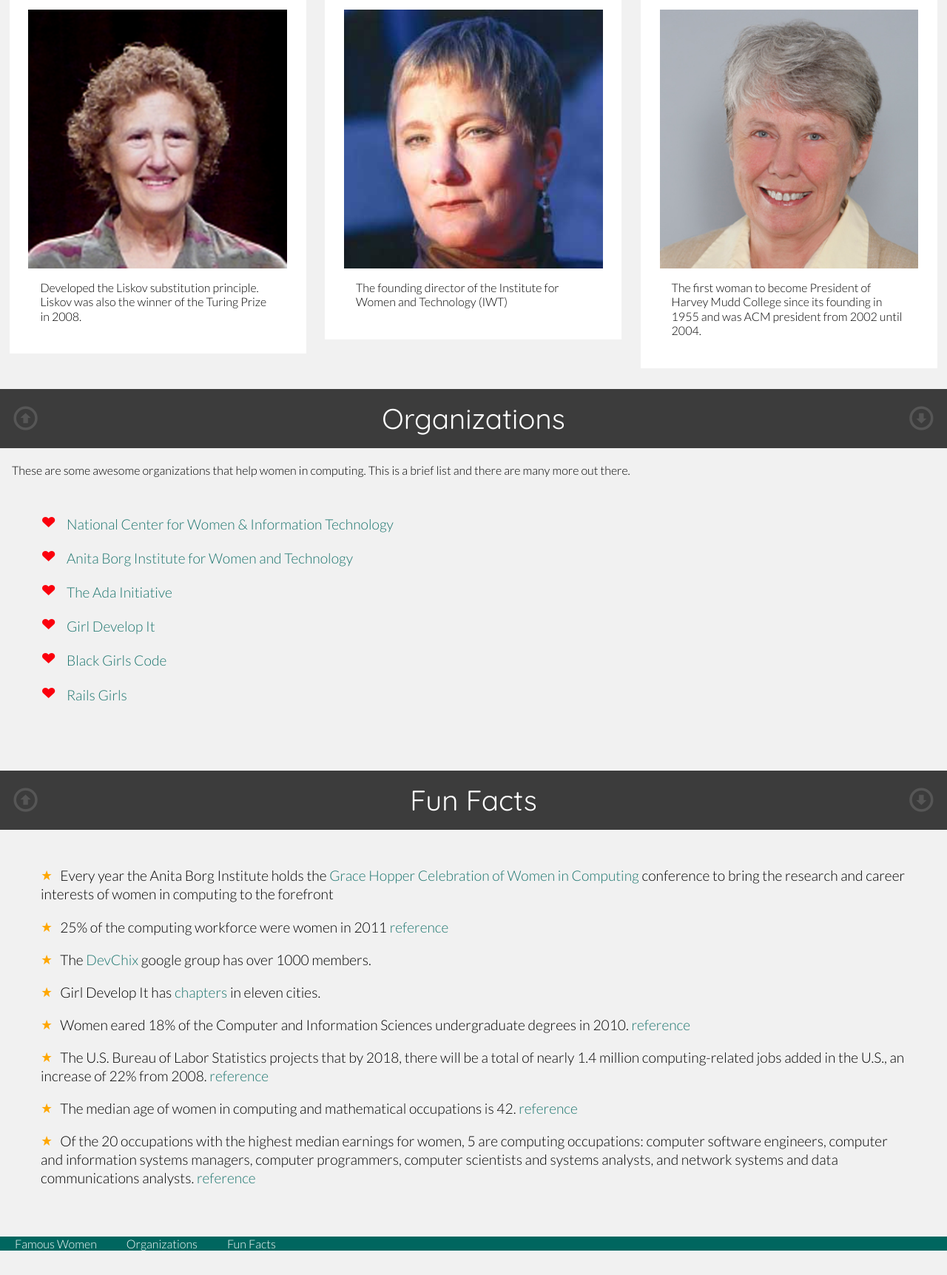
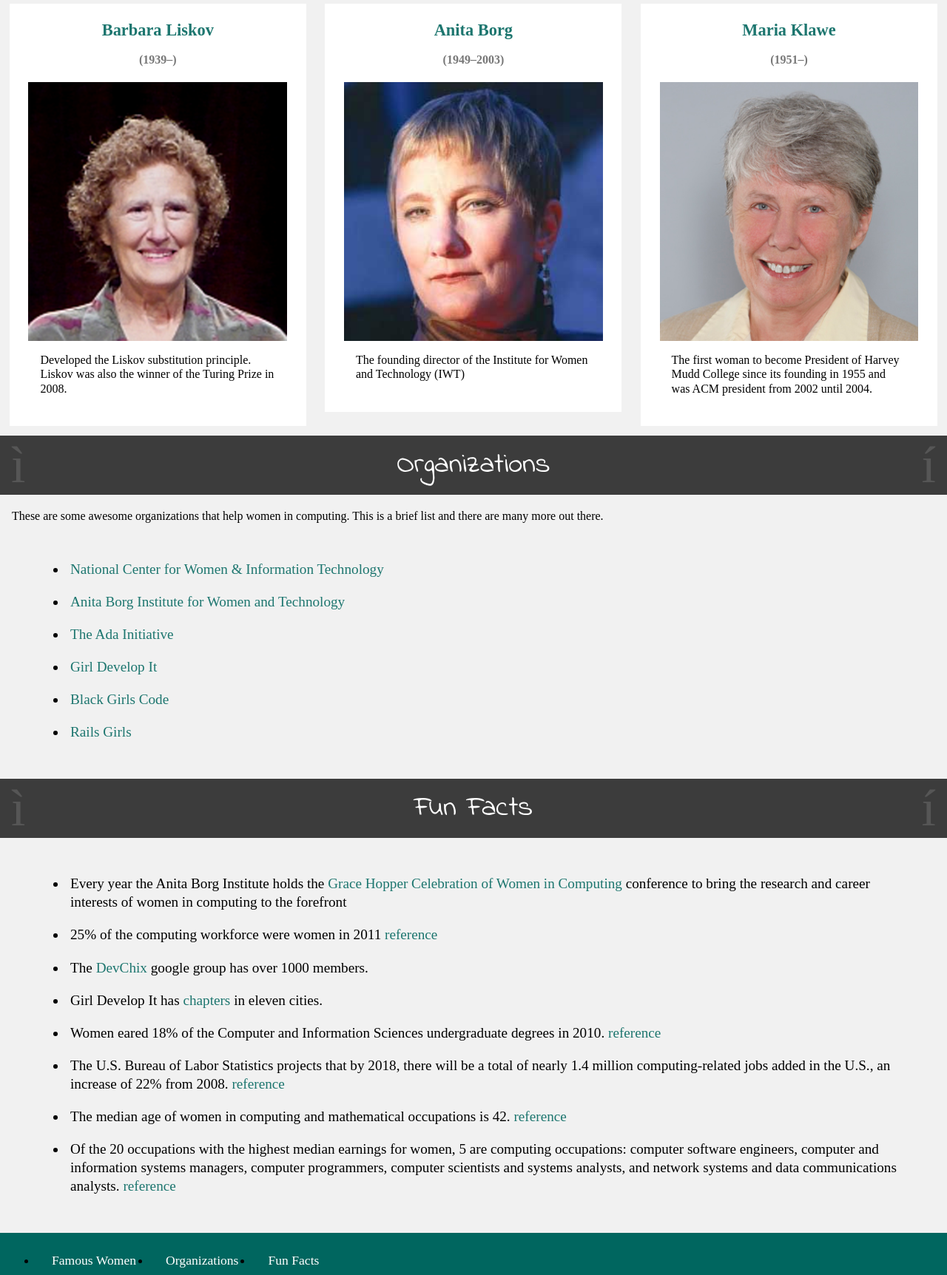
Before and after one commit to Hinkdogg/Hinkdogg.github.io, a plain HTML site: page unit1_projects/class1/completed/index.html in a window 1280 px wide. Shown: the part 896-2620 px from the top of the page at 74% size. Before the commit the page ends 2592 px from the top, so only its background shows below. Drawn offline with Linux system fonts and the light colour scheme.

Commit message:
updating index.html

```diff
--- a/unit1_projects/class1/completed/index.html
+++ b/unit1_projects/class1/completed/index.html
@@ -3,14 +3,13 @@
   <head>
     <title>Women in Computing</title>
     <meta http-equiv="Content-Type" content="text/html; charset=utf-8"/>
-    <link href='http://fonts.googleapis.com/css?family=Audiowide|Quicksand:300,400,700|Lato:100,300,400,700,900,100italic,300italic,400italic,700italic,900italic' rel='stylesheet' type='text/css'/>
-    <link rel="stylesheet" type="text/css" href="stylesheets/reset.css" />
     <link rel="stylesheet" type="text/css" href="stylesheets/styles.css" charset="utf-8"/>
-  </head>
+    <link href='http://fonts.googleapis.com/css?family=Indie+Flower' rel='stylesheet' type='text/css'>
+    <section>
   <body>
-    <header>
+      <div id="header">
         <h1>Women in Computing</h1>
-      <nav>
+        <div class="nav">
           <ul>
             <li>
               <a href="#famous">Famous Women</a>
@@ -22,17 +21,16 @@
               <a href="#facts">Fun Facts</a>
             </li>
           </ul>
-      </nav>
-    </header>
-
+        </div>
+       </div>
       <div id="main">
-      <section id="famous">
+        <div id="famous">
           <a name="famous"></a>
-        <h2>Famous Women</h2>
+          <h2 hover>Famous Women</h2>
           <a class="jump up" href="#">&igrave;</a>
           <a class="jump down" href="#organizations">&iacute;</a>
-        <div class = "wrapper">
-          <article class = "woman">
+          <div class ="wrapper">
+            <div class = "woman">
               <h3>
                 <a href="http://en.wikipedia.org/wiki/Ada_Lovelace">Ada Lovelace</a>
               </h3>
@@ -41,8 +39,8 @@
               <img src="images/ada_lovelace.jpg" alt="Ada Lovelace" />
               <p>An analyst of Charles Babbage's analytical engine and is often
                 described as the "first computer programmer."</p>
-          </article>
-          <article class = "woman">
+            </div>
+            <div class = "woman">
               <h3>
                 <a href="http://en.wikipedia.org/wiki/Grace_Hopper">Grace Hopper</a>
               </h3>
@@ -51,8 +49,8 @@
               <p>A United States Navy officer and the first programmer of the
                 Harvard Mark I, known as the "Mother of COBOL". She developed the
                 first ever compiler for an electronic computer, known as A-0.</p>
-          </article>
-          <article class = "woman">
+            </div>
+            <div class = "woman">
               <h3>
                 <a href="http://en.wikipedia.org/wiki/Frances_E._Allen">Frances Allen</a>
               </h3>
@@ -60,8 +58,8 @@
               <img src="images/frances_allen.jpg" alt="Frances Allen" />
               <p>The first female IBM Fellow in 1989. In 2006 she became the first
                 female recipient of the ACM's Turing Award.</p>
-          </article>
-          <article class="break woman">
+            </div>
+            <div class="break woman">
               <h3>
                 <a href="http://en.wikipedia.org/wiki/Barbara_Liskov">Barbara Liskov</a>
               </h3>
@@ -69,8 +67,8 @@
               <img src="images/barbara_liskov.png" alt="Barbara Liskov" />
               <p>Developed the Liskov substitution principle. Liskov was also the
                 winner of the Turing Prize in 2008.</p>
-          </article>
-          <article class = "woman">
+            </div>
+            <div class = "woman">
               <h3>
                 <a href="http://en.wikipedia.org/wiki/Anita_Borg">Anita Borg</a>
               </h3>
@@ -78,8 +76,8 @@
               <img src="images/anita_borg.jpg" alt="Anita Borg" />
               <p>The founding director of the Institute for Women and Technology
                 (IWT)</p>
-          </article>
-          <article class = "woman">
+            </div>
+            <div class = "woman">
               <h3>
                 <a href="http://en.wikipedia.org/wiki/Maria_Klawe">Maria Klawe</a>
               </h3>
@@ -87,13 +85,13 @@
               <img src="images/maria_klawe.jpg" alt="Maria Klawe" />
               <p>The first woman to become President of Harvey Mudd College since
                 its founding in 1955 and was ACM president from 2002 until 2004.</p>
-          </article>
             </div>
-      </section>
+          </div>
+        </div>
 
-      <section id="organizations">
+        <div id="organizations">
           <a name="organizations"></a>
-        <h2>Organizations</h2>
+          <h2 hover>Organizations</h2>
           <a class="jump up" href="#famous">&igrave;</a>
           <a class="jump down" href="#facts">&iacute;</a>
           <div class = "wrapper">
@@ -102,8 +100,8 @@
 
             <ul>
               <li>
-              <a href="http://www.ncwit.org/">National Center for Women & Information Technology</a>
-              <img src="images/logos/ncwit.png" alt="National Center for Women & Information Technology logo" />
+                <a href="http://www.ncwit.org/">National Center for Women &amp; Information Technology</a>
+                <img src="images/logos/ncwit.png" alt="National Center for Women &amp; Information Technology logo" />
               </li>
               <li>
                 <a href="http://anitaborg.org/">Anita Borg Institute for Women and Technology</a>
@@ -127,11 +125,11 @@
               </li>
             </ul>
           </div>
-      </section>
+        </div>
 
-      <section id="facts">
+        <div id="facts">
           <a name="facts"></a>
-        <h2>Fun Facts</h2>
+          <h2 hover>Fun Facts</h2>
           <a class="jump up" href="#organizations">&igrave;</a>
           <a class="jump down" href="#bottom">&iacute;</a>
           <div class = "wrapper">
@@ -161,24 +159,23 @@
                 communications analysts. <a href="http://www.ncwit.org/blog/did-you-know-demographics-technical-women">reference</a></li>
             </ul>
             </div>
+        </div>
     </section>
-    </div>
-
-    <footer>
-      <nav>
+      <div id="footer">
+        <div class="nav">
           <ul>
             <li>
-            <a href="#famous">Famous Women</a>
+              <a href="#">Famous Women</a>
             </li>
             <li>
-            <a href="#organizations">Organizations</a>
+              <a href="#">Organizations</a>
             </li>
             <li>
-            <a href="#facts">Fun Facts</a>
+              <a href="#">Fun Facts</a>
             </li>
           </ul>
-      </nav>
-    </footer>
+        </div>
+      </div>
       <a name="bottom"></a>
   </body>
 </html>
--- a/unit1_projects/class1/completed/stylesheets/styles.css
+++ b/unit1_projects/class1/completed/stylesheets/styles.css
@@ -1,7 +1,6 @@
 /* General Styles */
 body {
   background-color: rgb(241, 241, 241);
-  font-family: 'Lato', Arial, sans-serif;
   font-size: 16px;
   font-weight: 300;
   line-height: 1.2em;
@@ -18,21 +17,18 @@ a {
   color: #1D766F;
   text-decoration: none;
 }
-a:hover {
-  color: #BC2F36;
-}
 
 h1 {
-  font-family: 'Audiowide', cursive;
+  font-family: 'Indie Flower';
   font-size: 2.2em;
   float: left;
   line-height: 75px;
 }
 
 h2 {
+  font-family: 'Indie Flower';
   background-color: rgb(60, 60, 60);
   color: #FFF;
-  font-family: 'Quicksand', sans-serif;
   font-size: 2.4em;
   font-weight: 400;
   line-height: 80px;
@@ -41,7 +37,6 @@ h2 {
 }
 
 h3 {
-  font-family: 'Quicksand', sans-serif;
   font-size: 1.4em;
   font-weight: 700;
   margin: 0 0 0.3em 0;
@@ -54,24 +49,19 @@ h4 {
   text-align: center;
 }
 
-
 /* Navigation */
-nav li {
+.nav li {
   float: left;
 }
-nav li a {
+.nav li a {
   color: #fff;
   margin: 0 10px;
   padding: 5px 10px;
   text-decoration: none;
 }
-nav li a:hover {
-  color: #FB000D;
-}
 
 .jump {
   color: #565656;
-  font-family: 'EntypoRegular';
   font-size: 70px;
   line-height: 80px;
   position: absolute;
@@ -84,34 +74,28 @@ nav li a:hover {
 .jump.down {
   right: 15px;
 }
-.jump:hover {
-  color: #BC2F36;
-}
 
 
 /* Header */
-header {
+#header {
   background-color: #009D92;
   padding: 10px;
 }
-header h1 {
+#header h1 {
   color: #FFEECC;
   background: url('../images/icons/it.png') no-repeat 0 50%;
   padding-left: 40px;
 }
-header nav {
+#header .nav {
   float: right;
   font-size: 1.2em;
   margin-left: 20px;
 }
-header nav li {
+#header .nav li {
   line-height: 75px;
 }
-header nav a:hover {
-  background-color: #fff;
-}
 
-header:after {
+#header:after {
   /* clearfix hack */
   content: "";
   display: table;
@@ -120,7 +104,7 @@ header:after {
 
 
 /* Main */
-#main section {
+#main div {
   margin-bottom: 1em;
   position: relative;
 }
@@ -129,7 +113,6 @@ header:after {
     max-width:1400px;
     margin: 0 auto;
 }
-
 
 #main section:after {
   /* clearfix hack */
@@ -140,7 +123,7 @@ header:after {
 
 
 /* Famous Women */
-#famous article.woman {
+#famous div.woman {
   background-color: white;
   float: left;
   min-height: 250px;
@@ -149,11 +132,11 @@ header:after {
   width: 27.33%;
 }
 
-#famous article.break {
+#famous div.break {
   clear: both;
 }
 
-#famous article img {
+#famous div img {
   display: block;
   margin: 1em auto;
   width: 100%;
@@ -163,7 +146,6 @@ header:after {
 /* Organizations */
 #organizations {
   clear: both;
-  height: 500px;
 }
 
 #organizations ul {
@@ -177,14 +159,6 @@ header:after {
   padding-left: 5px;
   max-width: 50%;
 }
-#organizations ul li:before {
-  color: #FB000D;
-  content: '6';
-  font-family: 'EntypoRegular';
-  font-size: 40px;
-  padding-right: 10px;
-}
-
 #organizations img {
   position: absolute;
   right: 20px;
@@ -196,7 +170,6 @@ header:after {
   display: block;
 }
 
-
 /* Fun Facts */
 #facts ul {
   margin: 50px;
@@ -207,49 +180,27 @@ header:after {
   margin-bottom: 1em;
   padding-left: 5px;
 }
-#facts ul li:before {
-  color: #FFA700;
-  content: '7';
-  font-family: 'EntypoRegular';
-  font-size: 30px;
-  padding-right: 10px;
-}
-#facts ul li:hover:before {
-  color: #FF6F00;
+
+ul li a:hover {
+  color: yellow;
 }
 
 
+
 /* Footer */
-footer {
+#footer {
   background-color: #00665F;
 }
 
-footer .nav {
+#footer .nav {
   float: left;
   font-size: 1.1em;
   margin: 10px;
 }
 
-footer nav a:hover {
-  color: #FFEECC;
-}
-
-footer:after {
+#footer:after {
   /* clearfix hack */
   content: "";
   display: table;
   clear: both;
 }
-
-
-/* Fonts */
-@font-face {
-  font-family: 'EntypoRegular';
-  src: url('font/Entypo-webfont.eot');
-  src: url('font/Entypo-webfont.eot?#iefix') format('embedded-opentype'),
-       url('font/Entypo-webfont.woff') format('woff'),
-       url('font/Entypo-webfont.ttf') format('truetype'),
-       url('font/Entypo-webfont.svg#EntypoRegular') format('svg');
-  font-weight: normal;
-  font-style: normal;
-}
```
Lines whose indentation alone changed are shown as unchanged.
